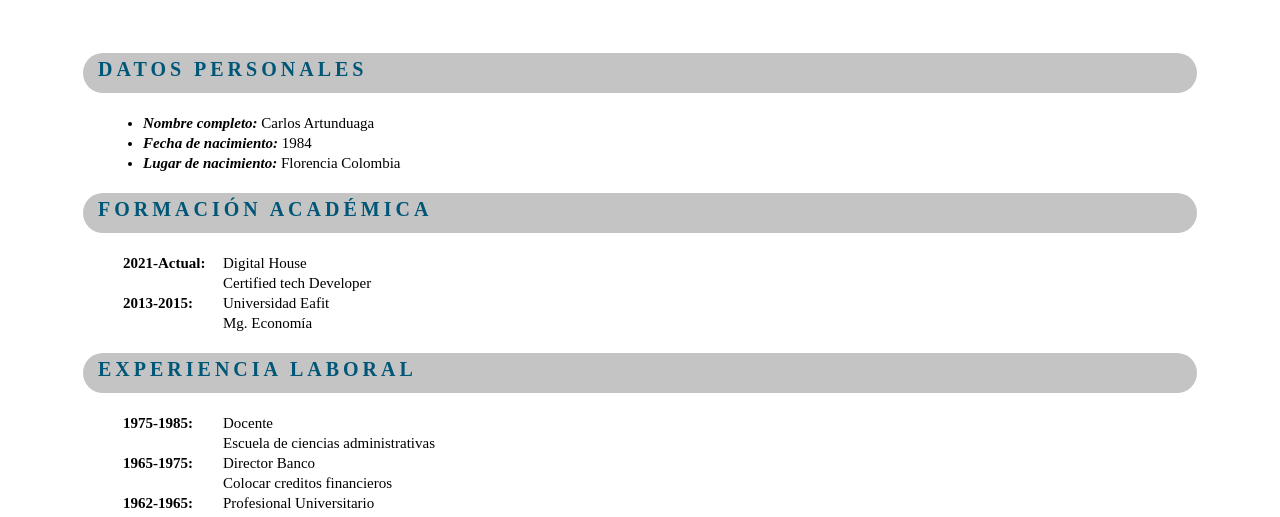
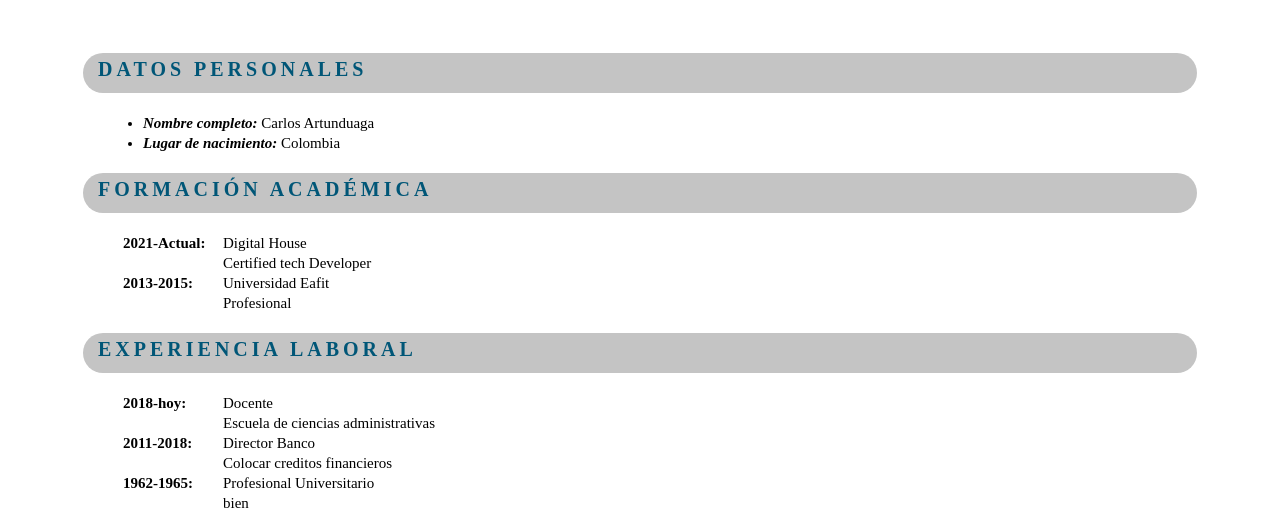
Before and after one commit to cartunduaga06/cvpersonal, a plain HTML site: page index.html in a window 1280 px wide. Shown: the part 281-798 px from the top of the page. Drawn offline with Linux system fonts and the light colour scheme; a web font is replaced by a local one.

Commit message:
modificaciones

```diff
--- a/index.html
+++ b/index.html
@@ -44,9 +44,9 @@
         <li>
           <strong id="cursiva">Nombre completo:</strong> Carlos Artunduaga
         </li>
-        <li><strong id="cursiva">Fecha de nacimiento: </strong> 1984</li>
+
         <li>
-          <strong id="cursiva">Lugar de nacimiento: </strong> Florencia Colombia
+          <strong id="cursiva">Lugar de nacimiento: </strong>  Colombia
         </li>
       </ul>
 
@@ -59,18 +59,18 @@
         </li>
         <li id="academica">
           <strong> 2013-2015:</strong> Universidad Eafit <br />
-          Mg. Economía
+          Profesional
         </li>
       </ul>
 
       <h3>EXPERIENCIA LABORAL</h3>
       <ul type="none">
         <li id="academica">
-          <strong> 1975-1985:</strong> Docente <br />
+          <strong> 2018-hoy:</strong> Docente <br />
           Escuela de ciencias administrativas
         </li>
         <li id="academica">
-          <strong> 1965-1975:</strong> Director Banco <br />
+          <strong> 2011-2018:</strong> Director Banco <br />
           Colocar creditos financieros
         </li>
         <li id="academica">
```
Also changed, not shown: sobremi.html (+1 -3 lines).
